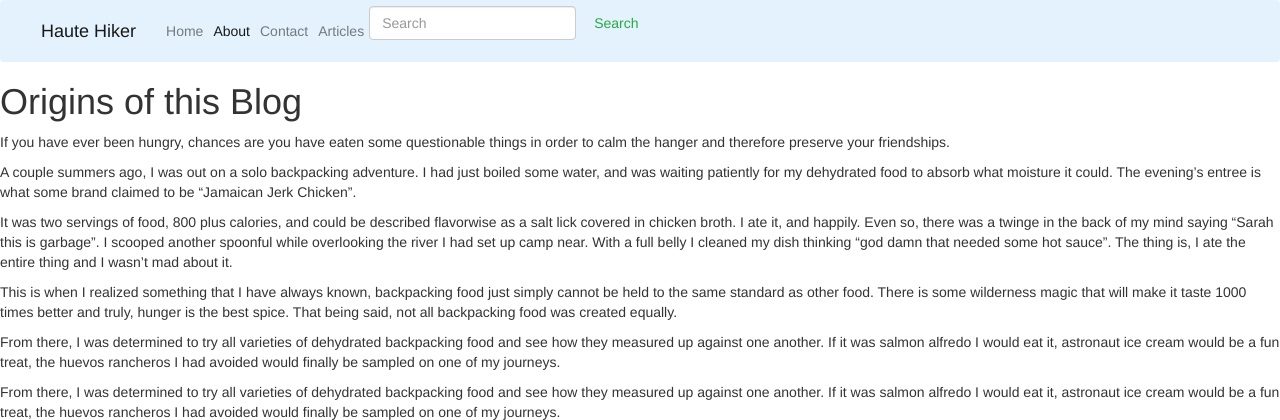
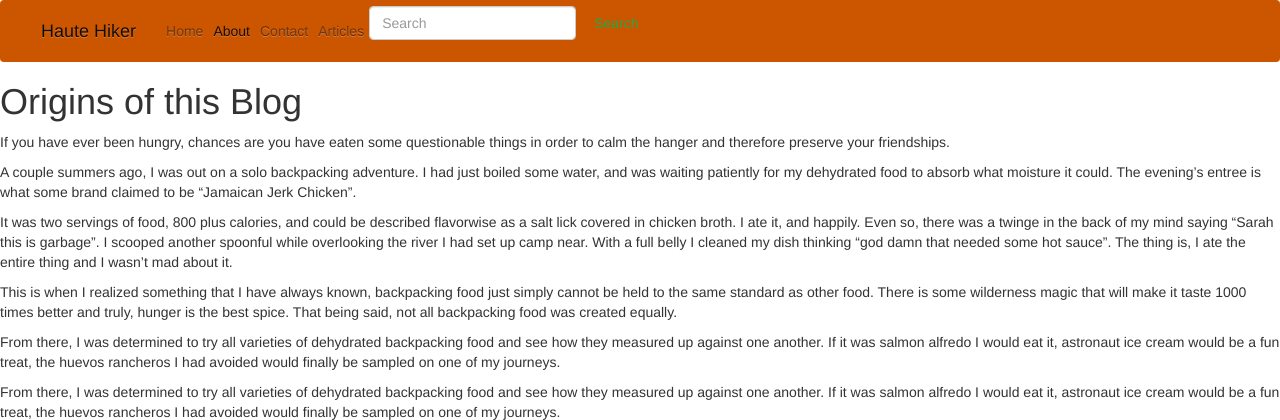
Before and after one commit to sarahdactyl71/haute_hiker, a Django app: page /about/ in a window 1280 px wide. Shown: the top 420 px of the page. Run offline with Django 3.2, Linux system fonts and the light colour scheme; some libraries are stand-ins or nearby versions.

Commit message:
navbar tooling some mo

```diff
--- a/reviews/templates/navbar.html
+++ b/reviews/templates/navbar.html
@@ -1,4 +1,4 @@
-<nav class="navbar navbar-expand-lg navbar-light" style="background-color: #e3f2fd;">
+<nav class="navbar navbar-expand-lg navbar-light" style="background-color: #cc5500;">
   <button class="navbar-toggler" type="button" data-toggle="collapse" data-target="#navbarTogglerDemo01" aria-controls="navbarTogglerDemo01" aria-expanded="false" aria-label="Toggle navigation">
     <span class="navbar-toggler-icon"></span>
   </button>
@@ -18,7 +18,7 @@
         <a class="nav-link" href="{% url 'articles' %}">Articles</a>
       </li>
     </ul>
-    <form class="form-inline my-2 my-lg-0">
+    <form class="form-inline">
       <input class="form-control mr-sm-2" type="search" placeholder="Search" aria-label="Search">
       <button class="btn btn-outline-success my-2 my-sm-0" type="submit">Search</button>
     </form>
```
